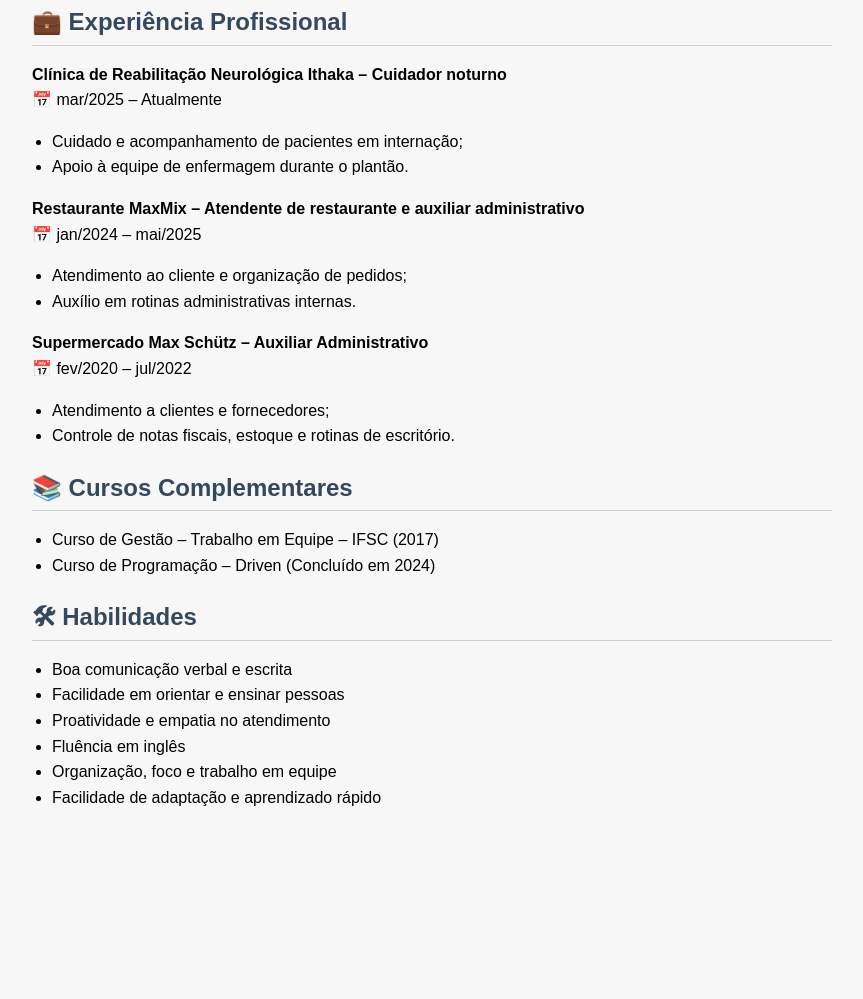
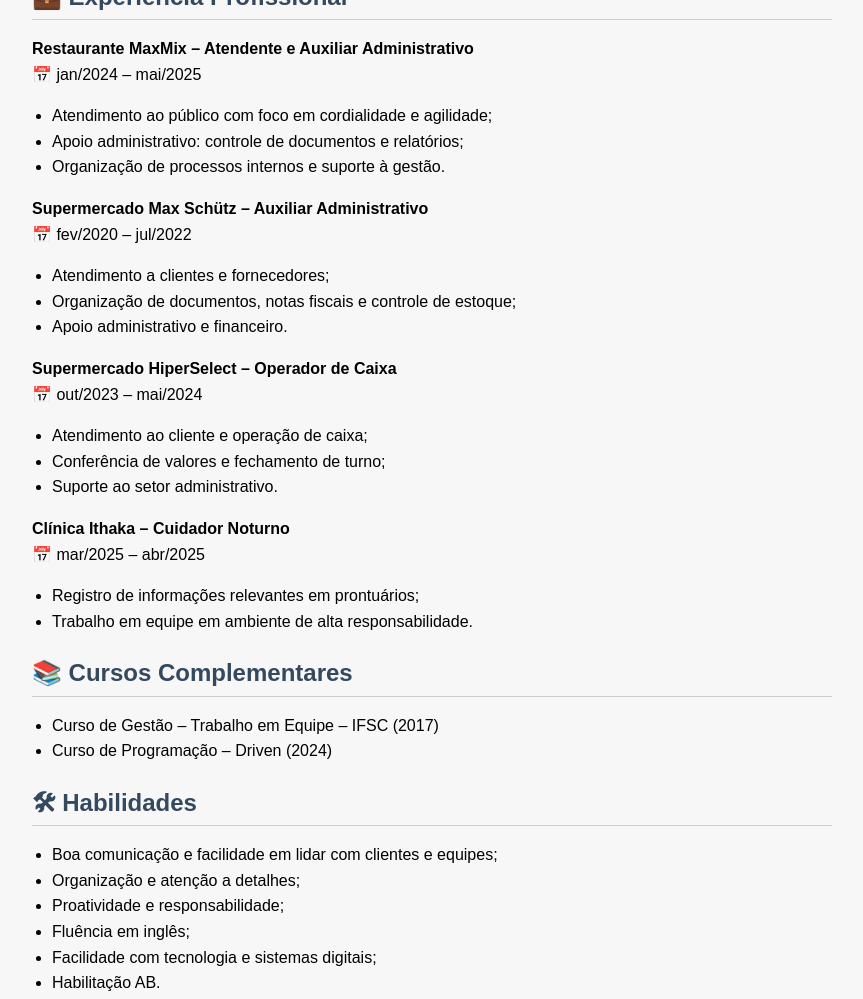
Before and after one commit to GustavoSchutz/Curr-culo-html, a plain HTML site: page index.html in a window 1280 px wide. Shown: the part 488-1487 px from the top of the page, without its empty margins (208-1071 px from the left). Before the commit the page ends 1338 px from the top, so only its background shows below. Drawn offline with Linux system fonts and the light colour scheme.

Commit message:
Update index.html

```diff
--- a/index.html
+++ b/index.html
@@ -46,9 +46,9 @@
 <body>
 
     <div class="header">
-        <h1>Gustavo Felipe Schütz</h1>
+        <h1>CURRÍCULO – Gustavo Felipe Schütz</h1>
         <p class="contact">
-            Benedito Novo – SC<br>
+            📍 Benedito Novo – SC<br>
             📞 +55 (47) 99279-4689<br>
             ✉️ <a href="mailto:gutofelipe8@gmail.com">gutofelipe8@gmail.com</a>
         </p>
@@ -56,7 +56,7 @@
 
     <section>
         <h2 class="section-title">🎯 Objetivo</h2>
-        <p>Atuar como recepcionista, contribuindo para um atendimento cordial e eficiente aos pacientes e visitantes, utilizando minhas habilidades de comunicação, organização e proatividade para garantir um fluxo de atendimento ágil e humanizado, alinhado aos padrões de qualidade do hospital.</p>
+        <p>Atuar como Auxiliar Administrativo na BN Engenharia, aplicando minhas habilidades de organização, atendimento e apoio às rotinas administrativas para contribuir com a eficiência e crescimento da empresa.</p>
     </section>
 
     <section>
@@ -70,24 +70,35 @@
     <section>
         <h2 class="section-title">💼 Experiência Profissional</h2>
 
-        <p><strong>Clínica de Reabilitação Neurológica Ithaka – Cuidador noturno</strong><br>
-        📅 mar/2025 – Atualmente</p>
-        <ul>
-            <li>Cuidado e acompanhamento de pacientes em internação;</li>
-            <li>Apoio à equipe de enfermagem durante o plantão.</li>
-        </ul>
-        <p><strong>Restaurante MaxMix – Atendente de restaurante e auxiliar administrativo</strong><br>
+        <p><strong>Restaurante MaxMix – Atendente e Auxiliar Administrativo</strong><br>
         📅 jan/2024 – mai/2025</p>
         <ul>
-            <li>Atendimento ao cliente e organização de pedidos;</li>
-            <li>Auxílio em rotinas administrativas internas.</li>
+            <li>Atendimento ao público com foco em cordialidade e agilidade;</li>
+            <li>Apoio administrativo: controle de documentos e relatórios;</li>
+            <li>Organização de processos internos e suporte à gestão.</li>
         </ul>
 
         <p><strong>Supermercado Max Schütz – Auxiliar Administrativo</strong><br>
         📅 fev/2020 – jul/2022</p>
         <ul>
             <li>Atendimento a clientes e fornecedores;</li>
-            <li>Controle de notas fiscais, estoque e rotinas de escritório.</li>
+            <li>Organização de documentos, notas fiscais e controle de estoque;</li>
+            <li>Apoio administrativo e financeiro.</li>
+        </ul>
+
+        <p><strong>Supermercado HiperSelect – Operador de Caixa</strong><br>
+        📅 out/2023 – mai/2024</p>
+        <ul>
+            <li>Atendimento ao cliente e operação de caixa;</li>
+            <li>Conferência de valores e fechamento de turno;</li>
+            <li>Suporte ao setor administrativo.</li>
+        </ul>
+
+        <p><strong>Clínica Ithaka – Cuidador Noturno</strong><br>
+        📅 mar/2025 – abr/2025</p>
+        <ul>
+            <li>Registro de informações relevantes em prontuários;</li>
+            <li>Trabalho em equipe em ambiente de alta responsabilidade.</li>
         </ul>
     </section>
 
@@ -95,19 +106,19 @@
         <h2 class="section-title">📚 Cursos Complementares</h2>
         <ul>
             <li>Curso de Gestão – Trabalho em Equipe – IFSC (2017)</li>
-            <li>Curso de Programação – Driven (Concluído em 2024)</li>
+            <li>Curso de Programação – Driven (2024)</li>
         </ul>
     </section>
 
     <section>
         <h2 class="section-title">🛠 Habilidades</h2>
         <ul>
-            <li>Boa comunicação verbal e escrita</li>
-            <li>Facilidade em orientar e ensinar pessoas</li>
-            <li>Proatividade e empatia no atendimento</li>
-            <li>Fluência em inglês</li>
-            <li>Organização, foco e trabalho em equipe</li>
-            <li>Facilidade de adaptação e aprendizado rápido</li>
+            <li>Boa comunicação e facilidade em lidar com clientes e equipes;</li>
+            <li>Organização e atenção a detalhes;</li>
+            <li>Proatividade e responsabilidade;</li>
+            <li>Fluência em inglês;</li>
+            <li>Facilidade com tecnologia e sistemas digitais;</li>
+            <li>Habilitação AB.</li>
         </ul>
     </section>
 
```
